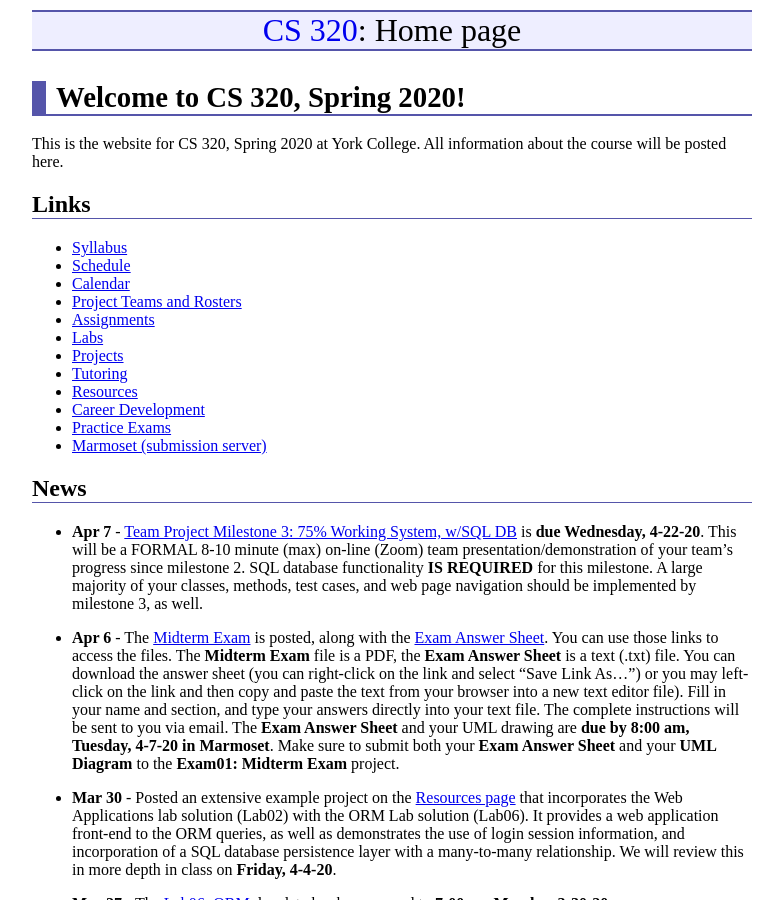
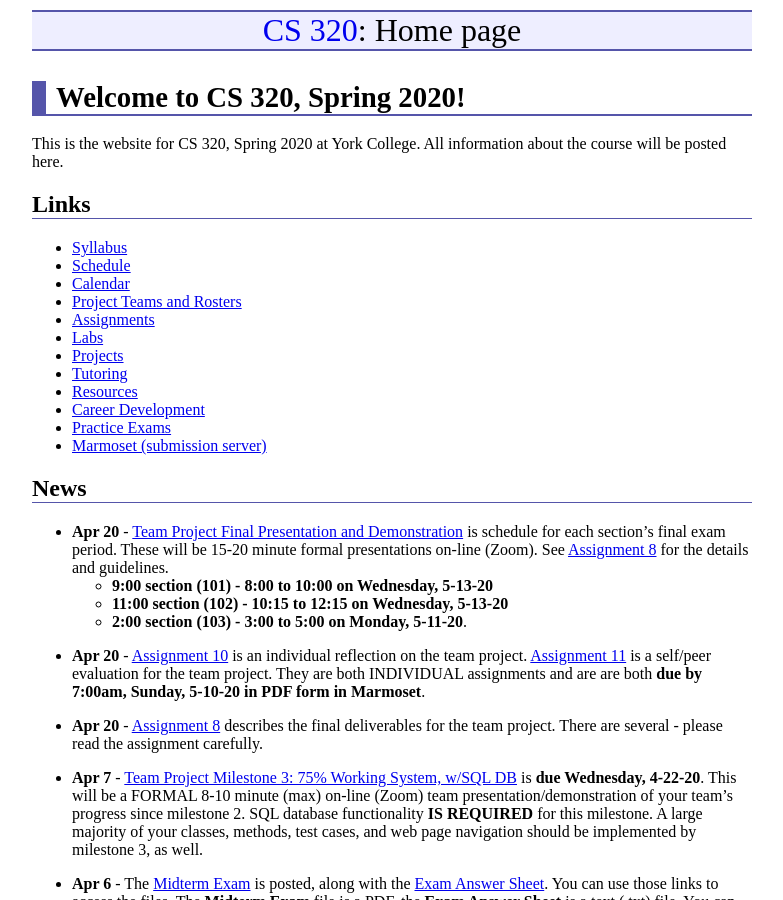
Before and after one commit to ycpcs/cs320-spring2020, a Jekyll site: the page built from index.md, in a window 1280 px wide and 900 px high. Shown: the whole window, without its empty margins (248-1031 px from the left). Built offline with Jekyll 4.4.1, drawn with Linux system fonts in a browser that asks for light colours.

Commit message:
updated news for end of semester

```diff
--- a/index.md
+++ b/index.md
@@ -26,18 +26,16 @@ All information about the course will be posted here.
 ## News
 
 <!-- Commenting out News until it's needed - and the dates will change, anyway
+-->
 
-* **May 4** - [Team Project Final Presentation and Demonstration](assign/assign08.html) is schedule for each section's final exam period.  These will be 15-20 minute formal presentations.  See [Assignment 8](assign/assign08.html) for the details and guidelines:
+* **Apr 20** - [Team Project Final Presentation and Demonstration](assign/assign08.html) is schedule for each section's final exam period.  These will be 15-20 minute formal presentations on-line (Zoom).  See [Assignment 8](assign/assign08.html) for the details and guidelines.
 	- **9:00 section (101) - 8:00 to 10:00 on Wednesday, 5-13-20**
 	- **11:00 section (102) - 10:15 to 12:15 on Wednesday, 5-13-20**
 	- **2:00 section (103) - 3:00 to 5:00 on Monday, 5-11-20**.
 
-* **May 1** - [Assignment 10](assign/assign10.html) is an individual reflection on the team project.  [Assignment 11](assign/assign11.html) is a self/peer evaluation for the team project.  They are both **due by 7:00am, Sunday, 5-10-20**.
+* **Apr 20** - [Assignment 10](assign/assign10.html) is an individual reflection on the team project.  [Assignment 11](assign/assign11.html) is a self/peer evaluation for the team project.  They are both INDIVIDUAL assignments and are are both **due by 7:00am, Sunday, 5-10-20 in PDF form in Marmoset**.
 
-* **May 1** - [Assignment 8](assign/assign08.html) describes the final deliverables for the team project.  There are several - please read the assignment carefully.
-
-
--->
+* **Apr 20** - [Assignment 8](assign/assign08.html) describes the final deliverables for the team project.  There are several - please read the assignment carefully.
 
 * **Apr 7** - [Team Project Milestone 3: 75% Working System, w/SQL DB](assign/assign03.html) is **due Wednesday, 4-22-20**.  This will be a FORMAL 8-10 minute (max) on-line (Zoom) team presentation/demonstration of your team's progress since milestone 2.  SQL database functionality **IS REQUIRED** for this milestone.  A large majority of your classes, methods, test cases, and web page navigation should be implemented by milestone 3, as well.
 
```
